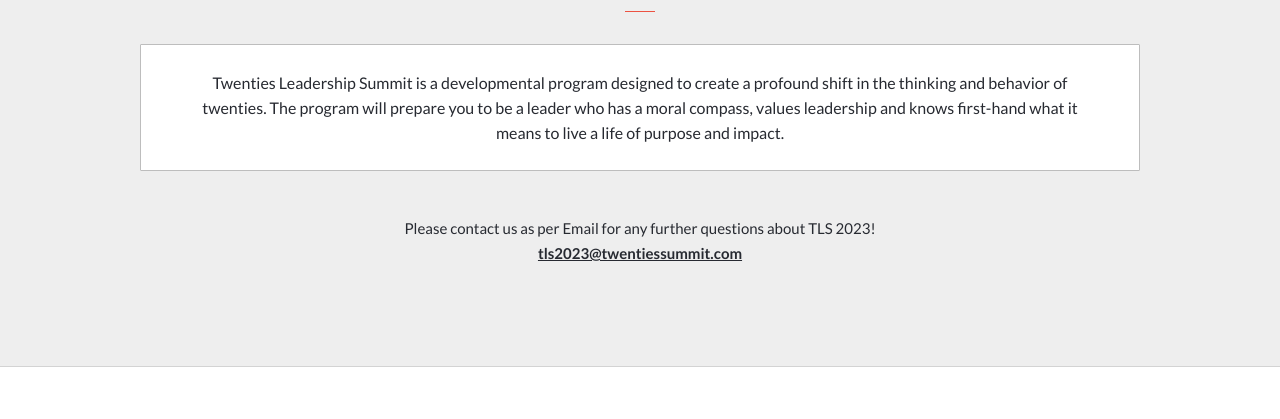
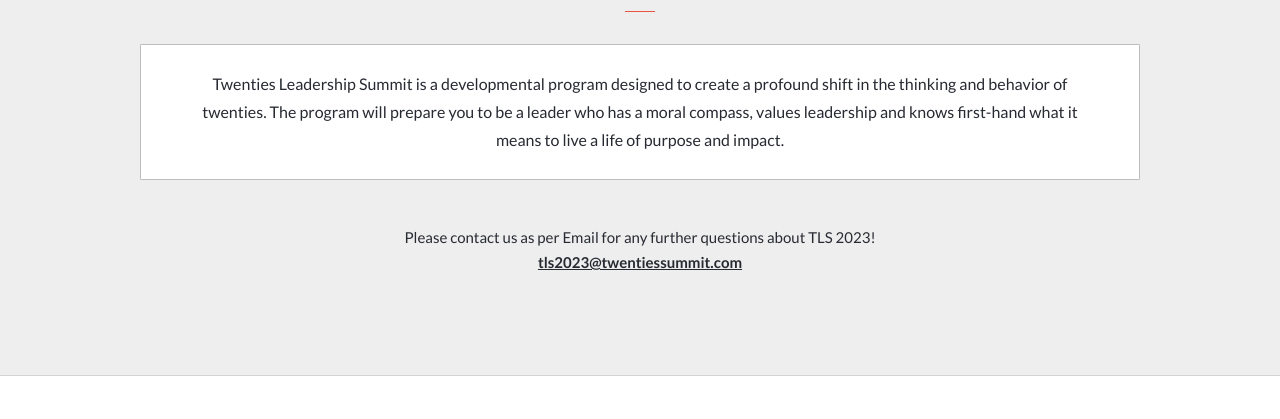
Before and after one commit to seyioyemade/twenties-leadership-summit-2023, a website: page about.html in a window 1280 px wide. Shown: the part 338-757 px from the top of the page. Drawn offline with Linux system fonts and the light colour scheme.

Commit message:
Increase the line height of summit description on about page

```diff
--- a/about.css
+++ b/about.css
@@ -98,6 +98,10 @@
   border: 1px solid #bdbdbd;
   background-color: white;
   border-radius: 1px;
+}
+
+.description > p {
+  line-height: 2.8rem;
 }
 
 address {
```
